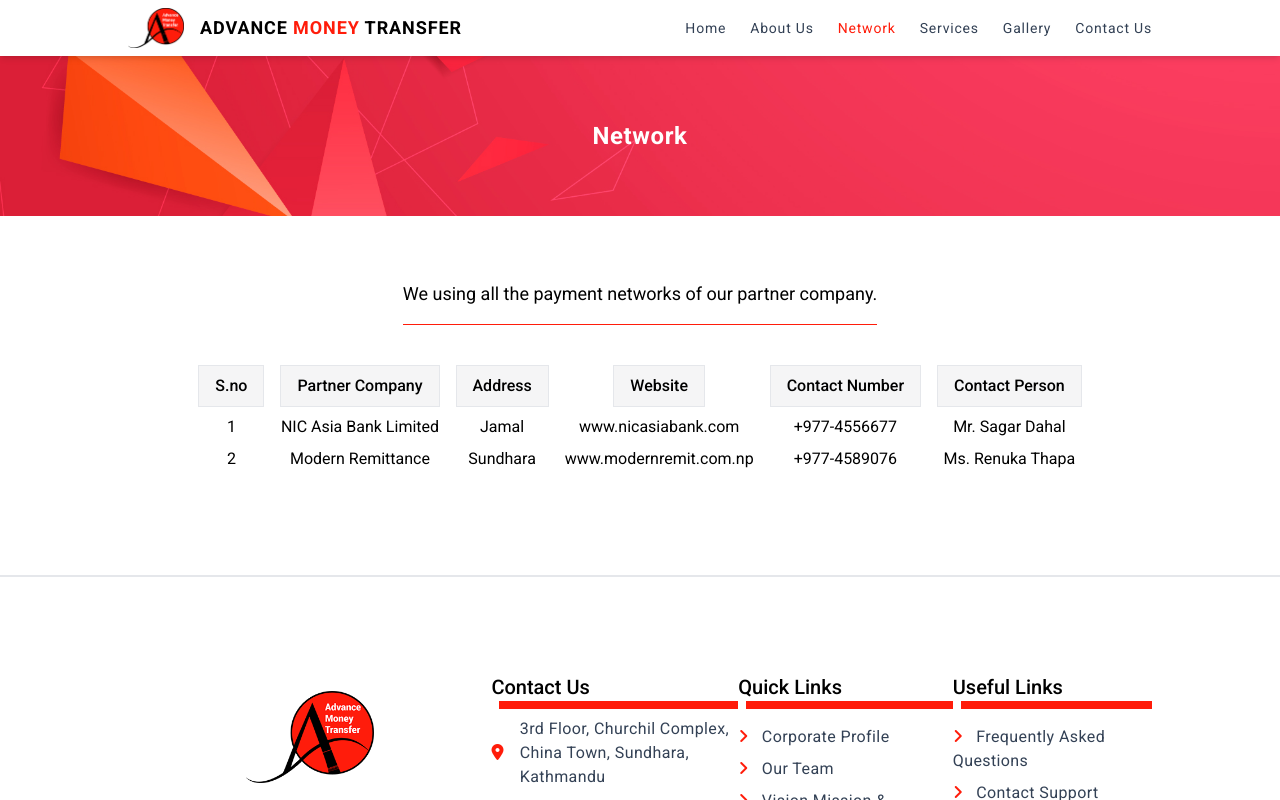
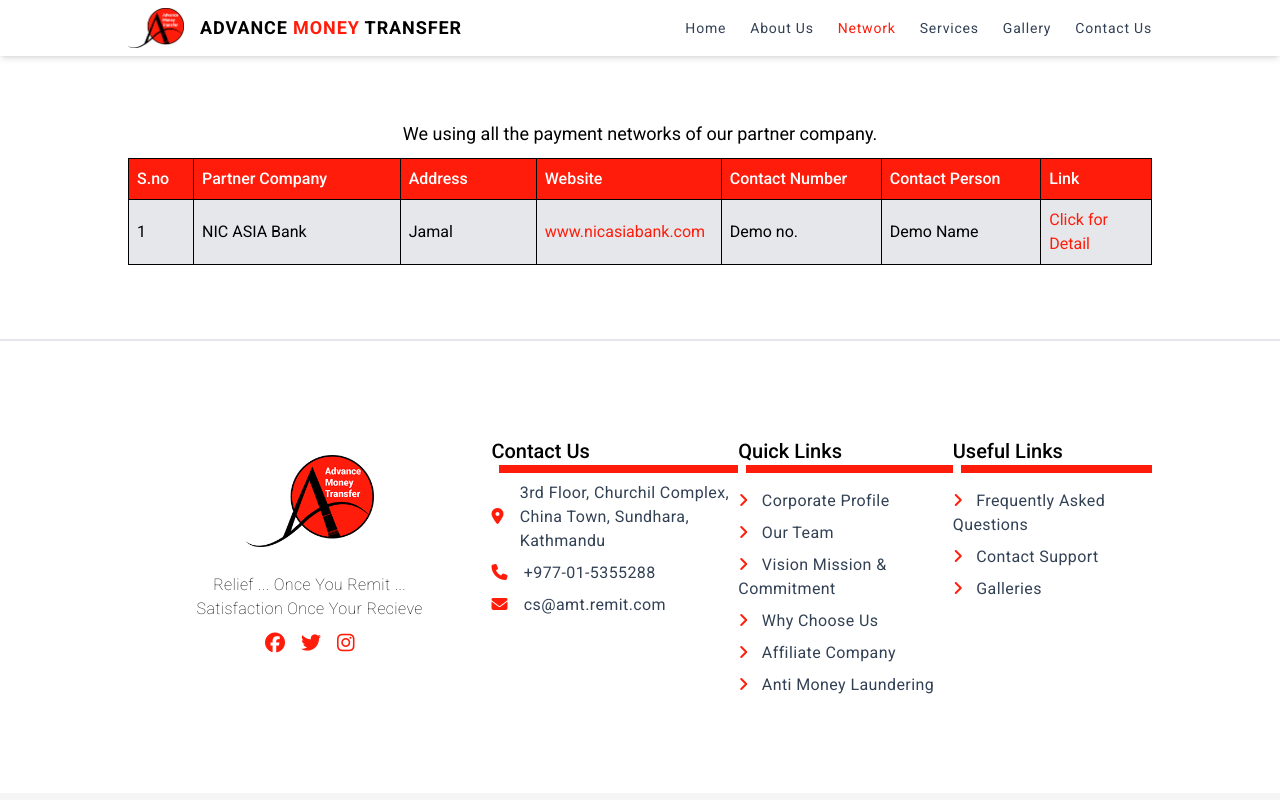
Before and after one commit to navinmaharjan/advance-money-transfer, a React (Vite) app in the folder client/: page /network in a window 1280 px wide. Shown: the top 800 px of the page. Built offline with nearby package versions, Linux system fonts and the light colour scheme.

Commit message:
new edited on our team , network section

```diff
--- a/client/src/Data/TeamData.jsx
+++ b/client/src/Data/TeamData.jsx
@@ -8,7 +8,7 @@
     {
         'id': 2,
         'teamMemberImage': '/TeamMembers/director.jpeg',
-        'designation': 'Director(Former Chairman)',
+        'designation': 'Former Chairman',
         'name': 'Krishna Prasad Gyawali'
     },
     {
@@ -19,9 +19,9 @@
     },
     {
         'id': 4,
-        'teamMemberImage': '/TeamMembers/gm.jpeg',
-        'designation': 'Consulate',
-        'name': 'Name To Be Added'
+        'teamMemberImage': '/TeamMembers/consultant.jpeg',
+        'designation': 'Consultant',
+        'name': 'Praveen Acharya'
     },
     {
         'id': 5,
--- a/client/src/Pages/FooterLinks/OurNetwork.jsx
+++ b/client/src/Pages/FooterLinks/OurNetwork.jsx
@@ -1,9 +1,11 @@
 import Banner from "../../assets/bannerImages/bannerImage-3.jpg";
+import Network from "../Network/Network";
 
 const CompanyProfile = () => {
   22;
   return (
     <>
+
       <div className="relative w-full h-20 sm:h-40">
         {/* <div className="absolute w-full h-60 bg-black opacity-50 z-10"></div> */}
         <img
@@ -17,13 +19,21 @@
           </h3>
         </div>
       </div>
+      <Network />
+
       <div className="bg-offWhite">
         <div className="sm:w-1/2 container mx-auto text-base text-slate-700  py-4 sm:py-24 px-4 sm:px-0">
           <p>
-          We have strategic confederation with leading remittance companies in the world, such as  Hong Kong, and Israel. We have established international network offices in Hong Kong, Korea and UK. In addition, we have authorized agents scattered around the world- in the USA, Japan, Malaysia, Germany, China, Australia etc.
+            We have strategic confederation with leading remittance companies in
+            the world, such as Hong Kong, and Israel. We have established
+            international network offices in Hong Kong, Korea and UK. In
+            addition, we have authorized agents scattered around the world- in
+            the USA, Japan, Malaysia, Germany, China, Australia etc.
           </p>
         </div>
       </div>
+
+
     </>
   );
 };
--- a/client/src/Pages/FooterLinks/OurTeam.jsx
+++ b/client/src/Pages/FooterLinks/OurTeam.jsx
@@ -38,6 +38,16 @@
               Saraswati Gautam Gyawali holding MBA with several years of
               experience in the management sector supporting chairman as key
               person in the company.
+            </p>
+
+            <p className="pt-4">
+              With 22 years of experience in banking, particularly in the field
+              of remittance, <span className="font-semibold">Praveen Acharya</span> has served for 21 years in A Class
+              Commercial Banks in Nepal, including roles at Himalayan Bank
+              (Himal Remit) and Sunrise Bank (Sunrise Remit). This extensive
+              background demonstrates a profound understanding of financial
+              operations, regulatory frameworks, and the intricacies of managing
+              remittance services within the banking industry.
             </p>
           </div>
           <p className="pb-8">
--- a/client/src/Pages/Network/Network.jsx
+++ b/client/src/Pages/Network/Network.jsx
@@ -3,20 +3,6 @@
 const Network = () => {
   return (
     <>
-      <div className="relative w-full h-20 sm:h-40">
-        {/* <div className="absolute w-full h-60 bg-black opacity-50 z-10"></div> */}
-        <img
-          src={Banner}
-          alt="banner"
-          className="absolute w-full h-full object-cover"
-        />
-        <div className="absolute top-1/2 left-1/2 transform -translate-x-1/2 -translate-y-1/2 text-center z-20">
-          <h3 className="text-2xl sm:text-2xl text-white font-semibold tracking-wide">
-            Network
-          </h3>
-        </div>
-      </div>
-
       <div
         className="container mx-auto py-4 sm:py-16"
         data-aos="zoom-in"
@@ -24,12 +10,70 @@
         data-aos-once="true"
       >
         <div className="flex justify-center">
-          <h1 className="text-center text-lg sm:text-lg font-normal border-b border-brand pb-4">
+          <h1 className="text-center text-base sm:text-lg font-normal">
             We using all the payment networks of our partner company.
           </h1>
         </div>
 
-        <div className="flex justify-center items-center gap-4 py-10">
+        <table className="container">
+          <thead>
+            <tr>
+              <th className="sm:w-16  bg-brand text-white font-medium border border-black">S.no</th>
+              <th className="sm:w-80  bg-brand text-white font-medium border border-black">
+                Partner Company
+              </th>
+              <th className="border sm:w-48  bg-brand text-white font-medium border-black">Address</th>
+              <th className="border sm:w-48  bg-brand text-white font-medium border-black">Website</th>
+              <th className="border sm:w-60  bg-brand text-white font-medium border-black">
+                Contact Number
+              </th>
+              <th className="border sm:w-60  bg-brand text-white font-medium border-black">
+                Contact Person
+              </th>
+              <th className="border sm:w-40 bg-brand text-white font-medium border-black">Link</th>
+            </tr>
+          </thead>
+          <tbody>
+            <tr>
+              <td className="sm:w-20 bg-gray-200 border border-black text-start">
+                1
+              </td>
+              <td className="sm:w-80 bg-gray-200 border border-black text-start">
+                NIC ASIA Bank
+              </td>
+              <td className="border sm:w-48 bg-gray-200 border-black text-start">
+                Jamal
+              </td>
+              <td className="border sm:w-48 bg-gray-200 border-black text-start">
+              <a
+                  href="https://www.nicasiabank.com"
+                  className="text-brand hover:opacity-70"
+                  target="_blank"
+                >
+                  www.nicasiabank.com
+                </a>
+              </td>
+              <td className="border sm:w-60 bg-gray-200 border-black text-start">
+                Demo no.
+              </td>
+              <td className="border sm:w-60 bg-gray-200 border-black text-start">
+                Demo Name
+              </td>
+              <td className="border sm:w-40 bg-gray-200 border-black text-start">
+                <a
+                  href="https://www.nicasiabank.com/list-of-our-partners-and-agents/"
+                  className="text-brand hover:opacity-70"
+                  target="_blank"
+                >
+                  Click for Detail
+                </a>
+              </td>
+            </tr>
+            {/* <!-- Add more rows as needed --> */}
+          </tbody>
+        </table>
+
+        {/* <div className="flex justify-center items-center gap-4 py-10">
           <div className="flex sm:flex-col gap-2 items-center justify-center">
             <p className="bg-offWhite py-2 px-4 border font-medium">S.no</p>
             <p>1</p>
@@ -66,7 +110,7 @@
             <p>Mr. Sagar Dahal</p>
             <p>Ms. Renuka Thapa</p>
           </div>
-        </div>
+        </div> */}
       </div>
     </>
   );
--- a/client/src/index.css
+++ b/client/src/index.css
@@ -9,6 +9,23 @@
 
 }
 
-.my-style {
-    transition: left 1s ease;
-}
+table {
+    width: 100%;
+    border-collapse: collapse;
+    margin: 10px 0;
+  }
+
+  th, td {
+    padding: 8px;
+    text-align: left;
+    border: 1px solid #ddd;
+  }
+
+  /* Add additional styling for smaller screens */
+  @media (max-width: 500px) {
+    th, td {
+      display: block;
+      width: 100%;
+      box-sizing: border-box;
+    }
+  }
```
Also changed, not shown: client/public/TeamMembers/consultant.jpeg (added).
